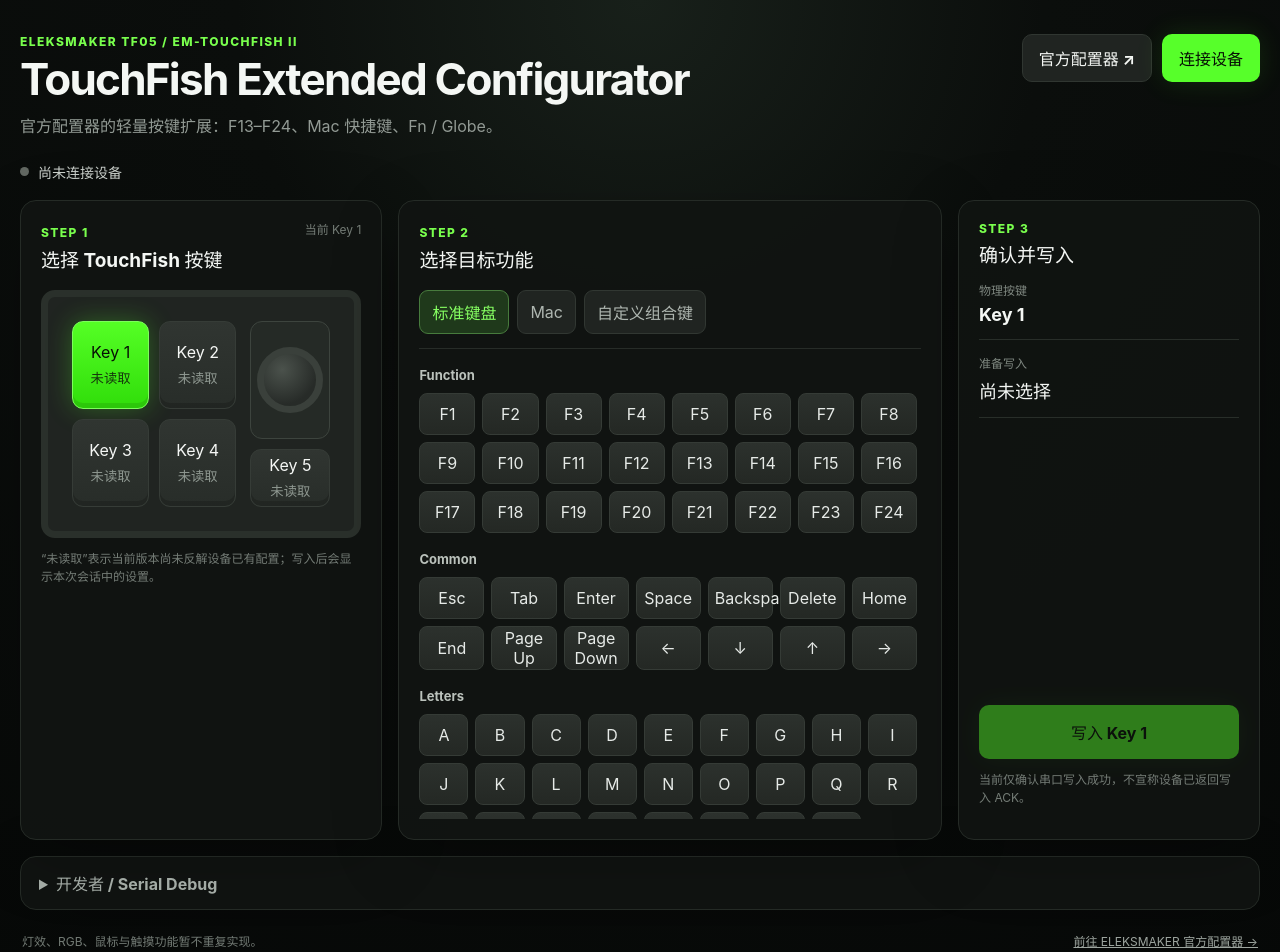
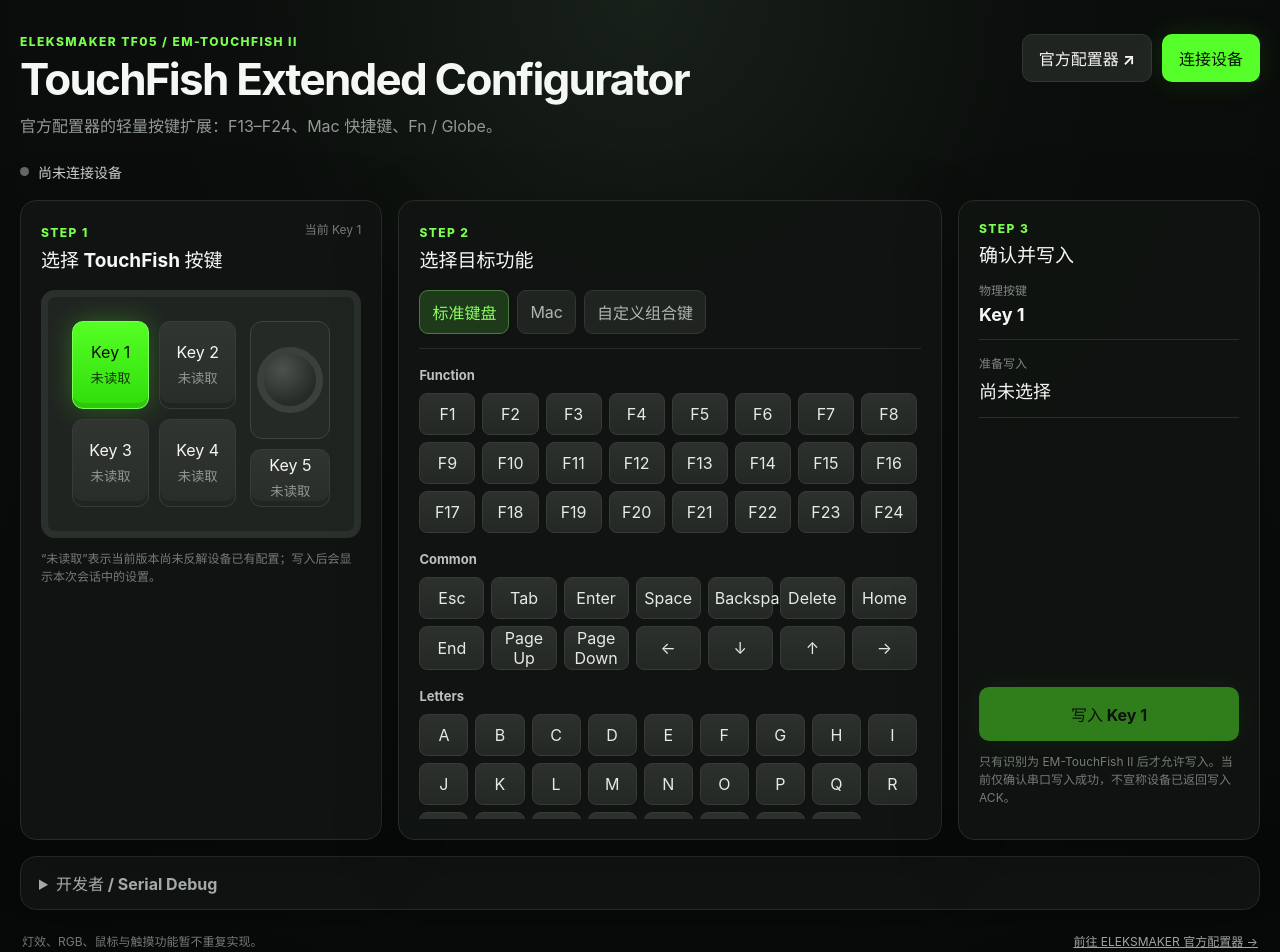
Before and after one commit to keru-s/touchfish-extended-configurator, a React (Vite) app: page / in a window 1280 px wide. Shown: the top 952 px of the page. Built offline with nearby package versions, Linux system fonts and the light colour scheme.

Commit message:
fix: require verified TF2 identity before writes

```diff
--- a/src/App.tsx
+++ b/src/App.tsx
@@ -119,6 +119,7 @@
       }
       transport.onDisconnected = () => {
         setConnected(false)
+        setIdentity(null)
         setStatus('设备连接已断开')
       }
       await transport.connect()
@@ -126,7 +127,7 @@
       parserRef.current.reset()
       setConnected(true)
       setIdentity(null)
-      setStatus('已连接，正在识别设备…')
+      setStatus('已连接，正在识别设备…写入功能暂时锁定。')
 
       const request = buildIdentityRequest()
       appendLog({ direction: 'TX', message: toHex(request) })
@@ -149,8 +150,12 @@
 
   const writePending = async () => {
     if (!pending || !transportRef.current) return
-    if (identity && !identity.supported) {
-      setStatus('当前设备不是已验证的 EM-TouchFish II，已阻止写入。')
+    if (!identity?.supported) {
+      setStatus(
+        identity
+          ? '当前设备不是已验证的 EM-TouchFish II，已阻止写入。'
+          : '设备身份尚未确认，已阻止写入。请等待识别出 EM-TouchFish II。',
+      )
       return
     }
 
@@ -363,12 +368,12 @@
 
           <button
             className="primary-button write-button"
-            disabled={!connected || !pending || Boolean(identity && !identity.supported)}
+            disabled={!connected || !pending || !identity?.supported}
             onClick={writePending}
           >
             写入 Key {selectedKey}
           </button>
-          <p className="helper-text">当前仅确认串口写入成功，不宣称设备已返回写入 ACK。</p>
+          <p className="helper-text">只有识别为 EM-TouchFish II 后才允许写入。当前仅确认串口写入成功，不宣称设备已返回写入 ACK。</p>
         </aside>
       </main>
 
```
